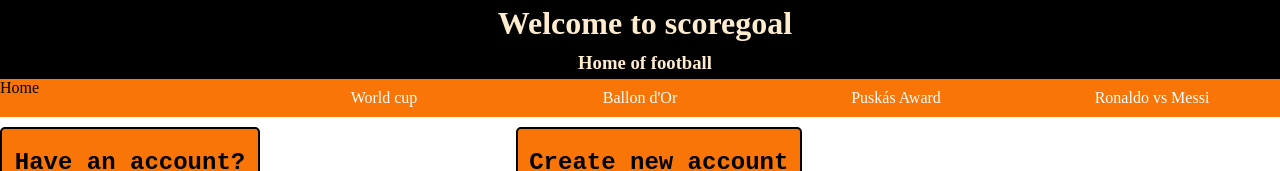
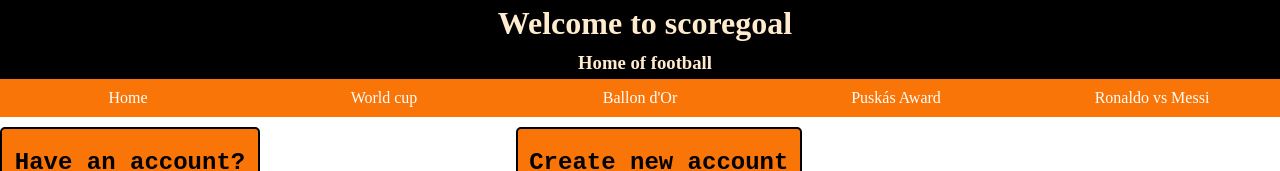
Before and after one commit to mahmoud244/ECE124C, a plain HTML site: page index.html in a window 1280 px wide. Shown: the top 171 px of the page. Drawn offline with Linux system fonts and the light colour scheme.

Commit message:
Update website css.css

```diff
--- a/website css.css
+++ b/website css.css
@@ -48,7 +48,7 @@ ul.main li{
     float:left;
 }
 
-ul.main li a{
+ul.main li a,span.home{
     display: block;
     color: white;
     text-align: center;
```
